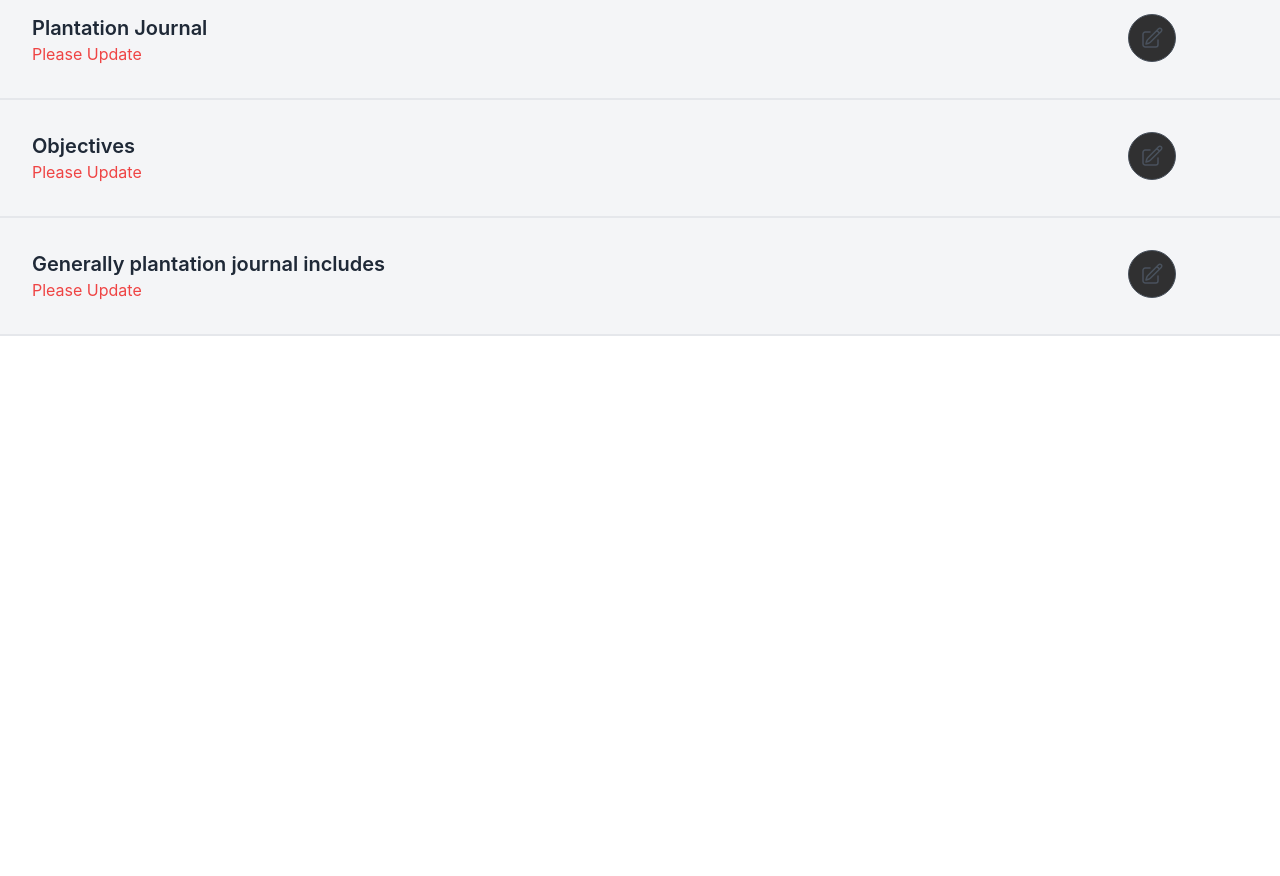
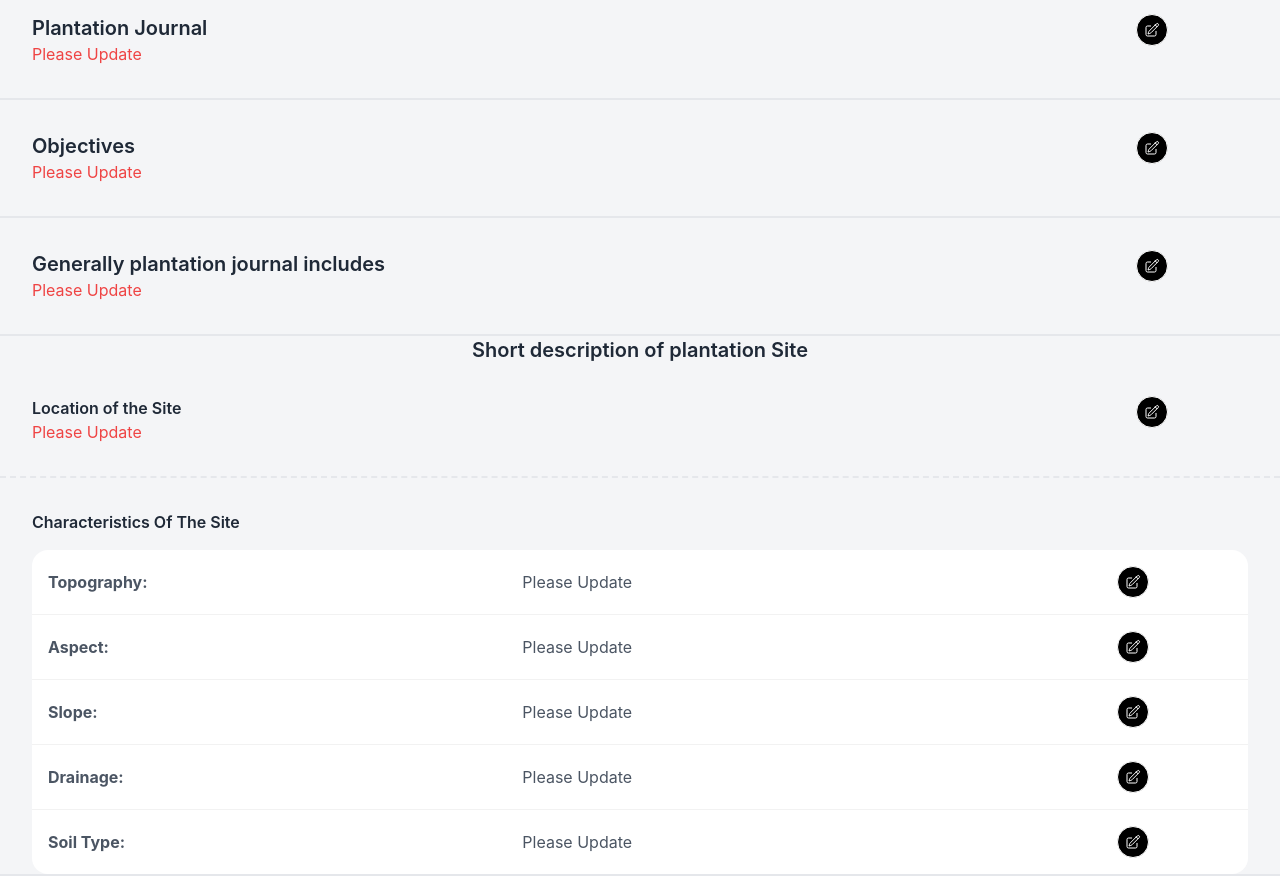
Before and after one commit to Shahil19/we-plant-trees_ifescu-journal-website, a React (Create React App) app: page /postJournal in a window 1280 px wide. Shown: the part 200-1076 px from the top of the page. Before the commit the page ends 800 px from the top, so only its background shows below. Built offline with nearby package versions, Linux system fonts and the light colour scheme; the HTML template or start-up script is replaced by a standard one.

Commit message:
Characteristics Of The Site are being shown on website

```diff
--- a/src/Components/Modals/SingleParagraphModal.js
+++ b/src/Components/Modals/SingleParagraphModal.js
@@ -20,6 +20,7 @@ export default function PrefaceModal({ title, shortTitle, action }) {
 
     const onSubmit = data => {
         const updatedContent = data[shortTitle]
+        console.log(data);
         dispatch(action({ userId: 1, updatedContent }))
         reset()
     };
@@ -31,8 +32,8 @@ export default function PrefaceModal({ title, shortTitle, action }) {
                 <button
                     type="button"
                     onClick={openModal}
-                    className="btn btn-circle btn-outline bg-black opacity-80">
-                    <svg xmlns="http://www.w3.org/2000/svg" fill="none" viewBox="0 0 24 24" strokeWidth={1.5} stroke="currentColor" className="w-6 h-6">
+                    className="btn btn-sm btn-circle btn-outline bg-black  text-white">
+                    <svg xmlns="http://www.w3.org/2000/svg" fill="none" viewBox="0 0 24 24" strokeWidth={1.5} stroke="currentColor" className="w-4 h-4">
                         <path strokeLinecap="round" strokeLinejoin="round" d="M16.862 4.487l1.687-1.688a1.875 1.875 0 112.652 2.652L10.582 16.07a4.5 4.5 0 01-1.897 1.13L6 18l.8-2.685a4.5 4.5 0 011.13-1.897l8.932-8.931zm0 0L19.5 7.125M18 14v4.75A2.25 2.25 0 0115.75 21H5.25A2.25 2.25 0 013 18.75V8.25A2.25 2.25 0 015.25 6H10" />
                     </svg>
                 </button>
--- a/src/Components/PostAJournal/PostAJournal.js
+++ b/src/Components/PostAJournal/PostAJournal.js
@@ -19,6 +19,42 @@ const PostAJournal = () => {
             className='list-decimal'
             key={i}>{li}</li>
     ))
+
+    const characteristicsOfTheSite = <>
+        <div className="overflow-x-auto">
+            <table className="table w-full">
+                <tbody>
+                    <tr className='hover'>
+                        <td className='font-bold'>Topography:</td>
+                        {currUserJournal.characteristicsOfTheSite ? <td>IsThere</td> : <td>Please Update</td>}
+                        <td>{<PrefaceModal title="Slope" shortTitle="typography" action={genPlantationJourIncludes} />}</td>
+                    </tr>
+                    <tr className="hover">
+                        <td className='font-bold'>Aspect:</td>
+                        {currUserJournal.characteristicsOfTheSite ? <td>IsThere</td> : <td>Please Update</td>}
+                        <td>{<PrefaceModal title="Slope" shortTitle="aspect" action={genPlantationJourIncludes} />}</td>
+                    </tr>
+                    <tr className="hover">
+                        <td className='font-bold'>Slope:</td>
+                        {currUserJournal.characteristicsOfTheSite ? <td>IsThere</td> : <td>Please Update</td>}
+                        <td>{<PrefaceModal title="Slope" shortTitle="slope" action={genPlantationJourIncludes} />}</td>
+                    </tr>
+                    <tr className="hover">
+                        <td className='font-bold'>Drainage:</td>
+                        {currUserJournal.characteristicsOfTheSite ? <td>IsThere</td> : <td>Please Update</td>}
+                        <td>{<PrefaceModal title="Drainage" shortTitle="drainage" action={genPlantationJourIncludes} />}</td>
+                    </tr>
+                    <tr className='hover'>
+                        <td className='font-bold'>Soil Type:</td>
+                        {currUserJournal.characteristicsOfTheSite ? <td>IsThere</td> : <td>Please Update</td>}
+                        <td>{<PrefaceModal title="Soil Type:" shortTitle="soilType" action={genPlantationJourIncludes} />}</td>
+                    </tr>
+                </tbody>
+            </table>
+        </div>
+    </>
+
+
 
 
     return (
@@ -67,6 +103,26 @@ const PostAJournal = () => {
                     {<PrefaceModal title="Generally plantation journal includes" shortTitle="genPlantationJourIncludes" action={genPlantationJourIncludes} />}
                 </div>
             </div>
+
+            {/* ----------------- Short description of plantation Site------------------- */}
+            <div className='border-b-2'>
+                <span className="text-xl font-semibold block px-8 text-center">Short description of plantation Site</span>
+                <div className="flex border-b-2 border-dashed">
+                    <div className="w-4/5 px-8 p-8">
+                        <span className="text-base font-semibold block ">Location of the Site</span>
+                        <span className="text-gray-600">{currUserJournal.genPlantationJourIncludes ? <ul>{renderGenPlantationJourIncludes}</ul> : <span className='text-red-500'>Please Update</span>}</span>
+                    </div>
+                    <div className="w-1/5 py-8">
+                        {<PrefaceModal title="Generally plantation journal includes" shortTitle="genPlantationJourIncludes" action={genPlantationJourIncludes} />}
+                    </div>
+                </div>
+                <div className="flex ">
+                    <div className="w-full sm:px-8">
+                        <span className="text-base font-semibold block mb-4 pt-8">Characteristics Of The Site</span>
+                        <span className="text-gray-600">{characteristicsOfTheSite}</span>
+                    </div>
+                </div>
+            </div>
         </div>
     );
 };
```
